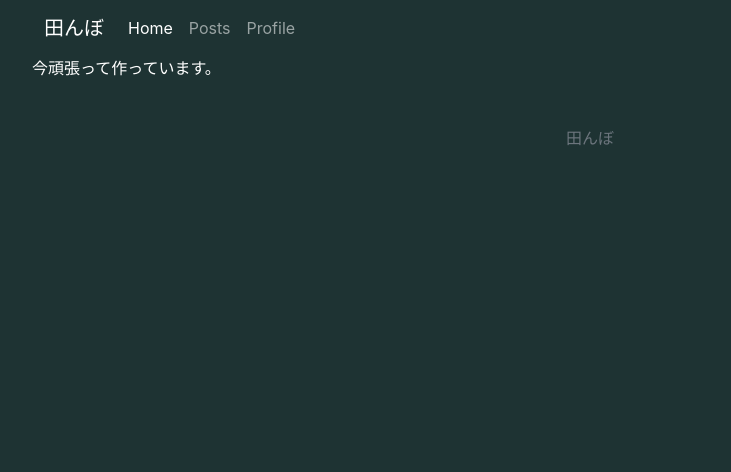
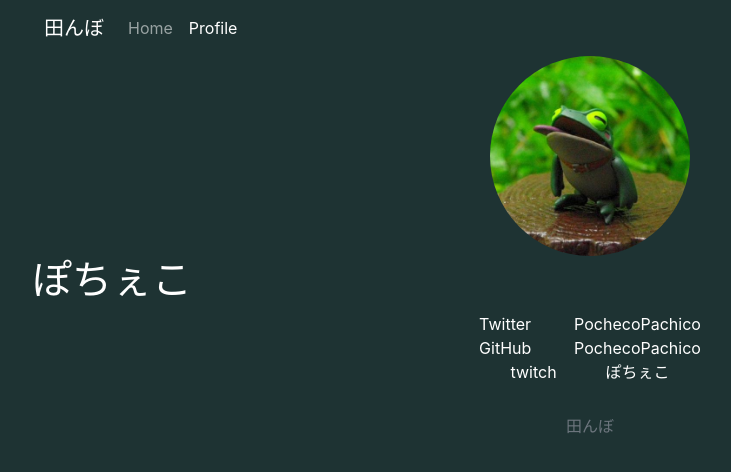
Before and after one commit to PochecoPachico/pocheco-pachico.com, a Next.js app: page /profile in a window 1280 px wide. Shown: the top 472 px of the page, without its empty margins (50-781 px from the left). Built offline with nearby package versions, Linux system fonts and the light colour scheme.

Commit message:
Update Profile & navbar

```diff
--- a/components/common.js
+++ b/components/common.js
@@ -8,6 +8,7 @@ export default function Common({ title = "田んぼ" }) {
       <meta name="description" content={description} />
       <meta property="og:title" content={title} />
       <meta property="og:description" content={description} />
+      <meta name="viewport" content="width=device-width, initial-scale=1"></meta>
       {/* <meta property="og:image" content={`${process.env.SITE_URL}/ogp_large.png`} /> */}
       {/* <meta name="twitter:card" content="summary_large_image"/> */}
     </Head>
--- a/components/header.js
+++ b/components/header.js
@@ -1,24 +1,24 @@
-import Link from "next/link";
+import Container from 'react-bootstrap/Container';
+import Nav from 'react-bootstrap/Nav';
+import Navbar from 'react-bootstrap/Navbar';
 import styles from '../styles/Header.module.scss';
 
-export default function Header() {
+export default function Header({current=""}) {
   return (
     <header>
-      <nav className="navbar navbar-expand-lg navbar-dark">
-        <div className="container-fluid">
-          <Link href={'/'} className="navbar-brand">田んぼ</Link>
-          <button className="navbar-toggler" type="button" data-bs-toggle="collapse" data-bs-target="#navbarNavAltMarkup" aria-controls="navbarNavAltMarkup" aria-expanded="false" aria-label="Toggle navigation">
-            <span className="navbar-toggler-icon"></span>
-          </button>
-          <div className="collapse navbar-collapse" id="navbarNavAltMarkup">
-            <div className="navbar-nav">
-              <Link href={'/'} className="nav-link active" aria-current="page">Home</Link>
-              <Link href={'/'} className="nav-link">Posts</Link>
-              <Link href={'/profile'} className="nav-link">Profile</Link>
-            </div>
-          </div>
-        </div>
-      </nav>
+      <Navbar variant="dark" expand="lg">
+        <Container>
+          <Navbar.Brand href="/">田んぼ</Navbar.Brand>
+          <Navbar.Toggle aria-controls="navbar-nav" />
+          <Navbar.Collapse id="navbar-nav">
+            <Nav className="me-auto">
+              <Nav.Link href="/" className={`${current === 'home' ? 'active' : ''}`}>Home</Nav.Link>
+              {/* <Nav.Link href="/" className={`${current === 'posts' ? 'active' : ''}`}>Posts</Nav.Link> */}
+              <Nav.Link href="/profile" className={`${current === 'profile' ? 'active' : ''}`}>Profile</Nav.Link>
+            </Nav>
+          </Navbar.Collapse>
+        </Container>
+      </Navbar>
     </header>
   )
 }
--- a/package.json
+++ b/package.json
@@ -10,13 +10,14 @@
     "export": "next build && next export"
   },
   "dependencies": {
-    "bootstrap": "^5.2.2",
+    "bootstrap": "^5.2.3",
     "dayjs": "^1.11.6",
     "eslint": "8.26.0",
     "eslint-config-next": "13.0.2",
     "microcms-js-sdk": "^2.3.0",
     "next": "13.0.2",
     "react": "18.2.0",
+    "react-bootstrap": "^2.7.0",
     "react-dom": "18.2.0",
     "sass": "^1.56.0"
   }
--- a/pages/blog/[id].js
+++ b/pages/blog/[id].js
@@ -9,7 +9,7 @@ export default function BlogId({ blog }) {
   return (
     <main className={`${styles.main}` + ' container'}>
       <Common title={`${blog.title} | 田んぼ`} />
-      <Header></Header>
+      <Header />
       <div className={styles.content}>
         <div className='d-flex' style={{justifyContent: 'center', margin: '1rem 0'}}>
           <h1 className={styles.title}>{blog.title}</h1>
--- a/pages/index.js
+++ b/pages/index.js
@@ -7,12 +7,12 @@ import Card from '../components/card';
 
 export default function Home({ blog }) {
   return (
-    <main className={`${styles.main}` + ' container'}>
+    <main className={`${styles.main} container`}>
       <Common title="田んぼ"/>
-      <Header></Header>
+      <Header current="home"/>
       <div className="row">
         {blog.map((blog) => (
-          <div className={`${styles.cardContainer}` + ' col-sm-6'} key={blog.id}>
+          <div className={`${styles.cardContainer} col-sm-6`} key={blog.id}>
             <Card blog={blog}></Card>
           </div>
         ))}
--- a/pages/profile.js
+++ b/pages/profile.js
@@ -1,14 +1,50 @@
-import styles from '../styles/Home.module.scss';
+import Image from 'next/image';
+import Link from "next/link";
+import styles from '../styles/Profile.module.scss';
 import Common from '../components/common';
 import Header from '../components/header';
 import Footer from '../components/footer';
 
 export default function Profile() {
   return (
-    <main className={`${styles.main}` + ' container'}>
+    <main className={`${styles.main} container`}>
       <Common />
-      <Header></Header>
-      <p>今頑張って作っています。</p>
+      <Header current='profile' />
+      <div className={styles.content}>
+
+        <div>
+          <Image src='/kaeru.jpg' width={200} height={200} className={ `${styles.icon} d-block mx-auto` } alt='icon' />
+        </div>
+
+        <div className='center-block'>
+          <h1 className={'d-block mx-auto'}>ぽちぇこ</h1>
+        </div>
+
+        <div className="row justify-content-md-center">
+          <div className={'col col-md-1'}>
+            Twitter
+          </div>
+          <div className={'col-lg-auto'}>
+            <Link href="https://twitter.com/PochecoPachico" target="_blank">PochecoPachico</Link>
+          </div>
+        </div>
+        <div className="row justify-content-md-center">
+          <div className={'col col-md-1'}>
+            GitHub
+          </div>
+          <div className={'col-lg-auto'}>
+            <Link href="https://github.com/PochecoPachico" target="_blank">PochecoPachico</Link>
+          </div>
+        </div>
+        <div className="row justify-content-md-center">
+          <div className={'col col-md-1'}>
+            twitch
+          </div>
+          <div className={'col-lg-auto'}>
+            <Link href="https://www.twitch.tv/pochecopachico" target="_blank">ぽちぇこ</Link>
+          </div>
+        </div>
+      </div>
       <Footer></Footer>
     </main>
   );
--- a/styles/Profile.module.scss
+++ b/styles/Profile.module.scss
@@ -1,3 +1,11 @@
 .main {
   margin: 0 auto;
 }
+
+.content {
+  margin: 0 auto;
+}
+
+.icon {
+  border-radius:50%;
+}
```
Also changed, not shown: 1 other file (tests, documents, lock files or other folders).
